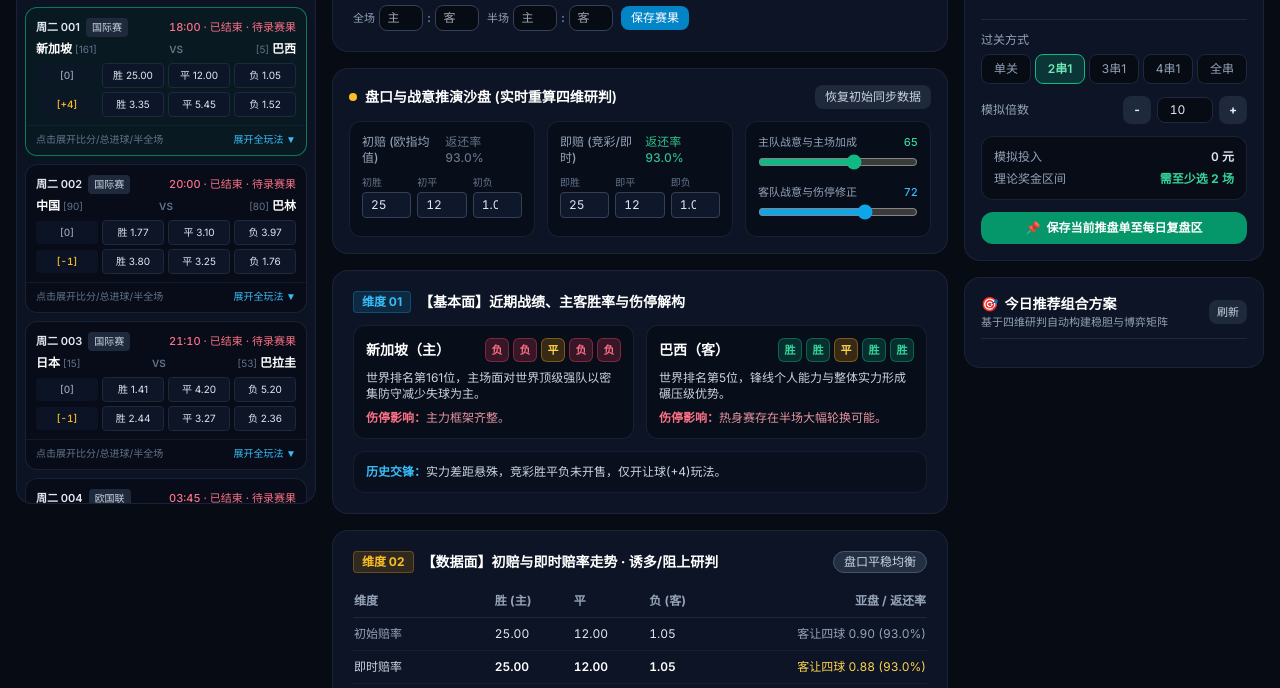
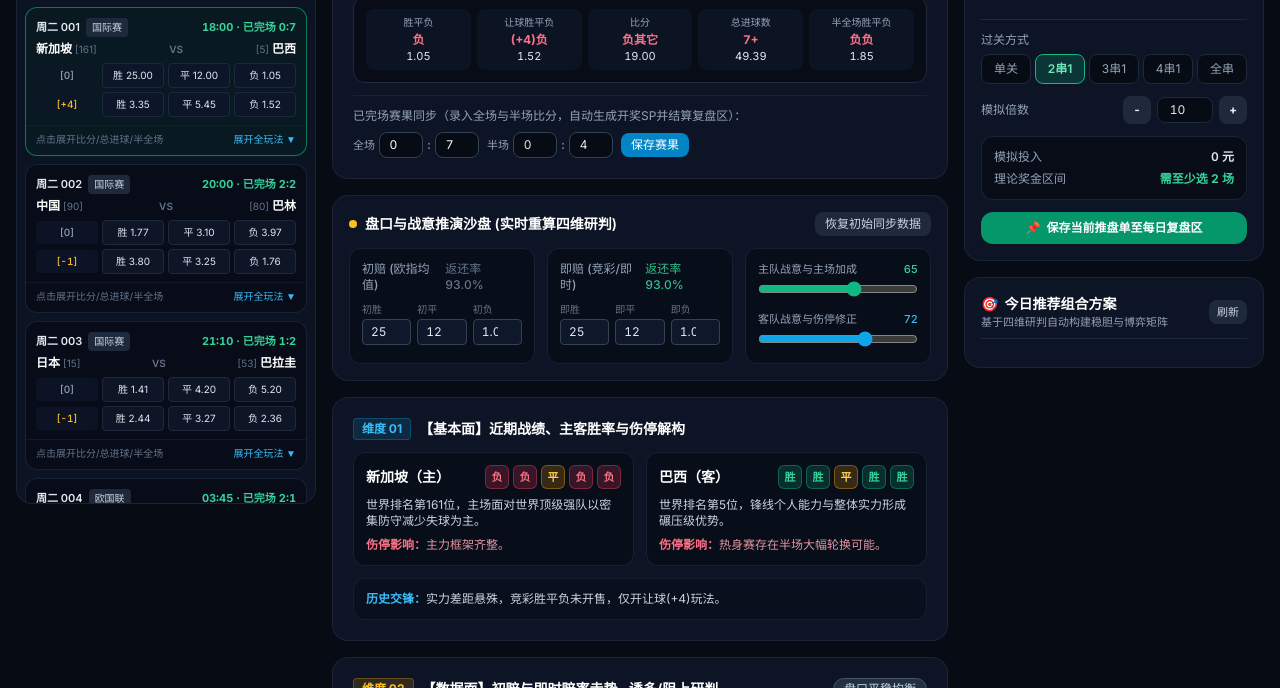
Before and after one commit to bl17784999986-ai/laupak-football, a plain HTML site: page index.html in a window 1280 px wide. Shown: the part 320-1008 px from the top of the page. Drawn offline with nearby package versions, Linux system fonts and the light colour scheme.

Commit message:
Add files via upload

```diff
--- a/index.html
+++ b/index.html
@@ -537,7 +537,7 @@
       <div class="flex flex-wrap items-center justify-between gap-2 pt-2 border-t border-slate-800 text-[11px] text-slate-400">
         <div class="flex items-center gap-3 flex-wrap">
           <span class="inline-flex items-center gap-1"><span class="w-2 h-2 rounded-full bg-emerald-400"></span>有开盘/已同步赛事</span>
-          <span class="inline-flex items-center gap-1"><span class="w-2 h-2 rounded-full bg-sky-400"></span>今日 (2026-11-17)</span>
+          <span class="inline-flex items-center gap-1"><span class="w-2 h-2 rounded-full bg-sky-400"></span>今日 (2026-11-18)</span>
           <span class="inline-flex items-center gap-1"><span class="w-2 h-2 rounded-full bg-slate-600"></span>暂无开盘</span>
         </div>
         <button id="btnCalGoToday" type="button" class="px-2.5 py-1 rounded-lg bg-slate-800 hover:bg-slate-700 text-sky-300 font-medium transition">跳转到今日 (11-17)</button>
@@ -1340,7 +1340,7 @@
       '2026-11-16': JSON.parse(JSON.stringify(MONDAY_MATCHES)),
       '2026-11-17': JSON.parse(JSON.stringify(TUESDAY_MATCHES))
     };
-    const DATA_VERSION = '2026-11-17-v2';
+    const DATA_VERSION = '2026-11-18-v1';
     try {
       const prevVer = localStorage.getItem('jc_sim_data_ver');
       if (prevVer !== DATA_VERSION) {
@@ -1407,7 +1407,17 @@
       },
       sun011: {
         homeGoals: 4, awayGoals: 1, htHome: '', htAway: ''
-      }
+      },
+      tue001: { homeGoals: 0, awayGoals: 7, htHome: 0, htAway: 4 },
+      tue002: { homeGoals: 2, awayGoals: 2, htHome: 1, htAway: 2 },
+      tue003: { homeGoals: 1, awayGoals: 2, htHome: '', htAway: '' },
+      tue004: { homeGoals: 2, awayGoals: 1, htHome: 1, htAway: 1 },
+      tue005: { homeGoals: 1, awayGoals: 1, htHome: 1, htAway: 1 },
+      tue006: { homeGoals: 2, awayGoals: 3, htHome: 2, htAway: 1 },
+      tue007: { homeGoals: 2, awayGoals: 3, htHome: 2, htAway: 2 },
+      tue008: { homeGoals: 1, awayGoals: 1, htHome: 1, htAway: 0 },
+      tue009: { homeGoals: 3, awayGoals: 0, htHome: 1, htAway: 0 },
+      tue010: { homeGoals: 0, awayGoals: 0, htHome: 0, htAway: 0 }
     };
 
     // Load saved ticket & review records safely
@@ -1822,17 +1832,27 @@
       lossScores.push(buildScoreObj('负其他', lossOtherPct));
 
       const allScores = [...winScores, ...drawScores, ...lossScores];
-      const dirSortedScores = [...allScores].sort((x, y) => {
-        const isDrawX = x.label.includes(':') && x.label.split(':')[0] === x.label.split(':')[1];
-        const isDrawY = y.label.includes(':') && y.label.split(':')[0] === y.label.split(':')[1];
-        const isHomeX = x.label === '胜其他' || (x.label.includes(':') && +x.label.split(':')[0] > +x.label.split(':')[1]);
-        const isHomeY = y.label === '胜其他' || (y.label.includes(':') && +y.label.split(':')[0] > +y.label.split(':')[1]);
-        const isAwayX = x.label === '负其他' || (x.label.includes(':') && +x.label.split(':')[0] < +x.label.split(':')[1]);
-        const isAwayY = y.label === '负其他' || (y.label.includes(':') && +y.label.split(':')[0] < +y.label.split(':')[1]);
-        const wX = x.pct * (probH >= 48 && isHomeX ? 1.35 : probA >= 46 && isAwayX ? 1.35 : probD >= 30 && isDrawX ? 1.2 : 1.0);
-        const wY = y.pct * (probH >= 48 && isHomeY ? 1.35 : probA >= 46 && isAwayY ? 1.35 : probD >= 30 && isDrawY ? 1.2 : 1.0);
-        return wY - wX;
-      });
+      // Scoreline alignment strictly matching BOTH primary 1X2 verdict AND Handicap verdict
+      function scoreAlignWeight(lbl) {
+        if (lbl === '胜其他') return recHandicap.endsWith('胜') && probH >= 50 ? 1.2 : 0.4;
+        if (lbl === '负其他') return recHandicap.endsWith('负') && probA >= 46 ? 1.2 : 0.4;
+        if (lbl === '平其他') return 0.2;
+        const [hg, ag] = lbl.split(':').map(Number);
+        const hcDiff = hg + m.handicap - ag;
+        let w = 1.0;
+        if (recHandicap.endsWith('胜')) {
+          w *= (hcDiff > 0 ? 2.4 : (hg > ag ? 0.9 : 0.35));
+        } else if (recHandicap.endsWith('平')) {
+          w *= (hcDiff === 0 ? 2.4 : ((probH >= 48 && hg > ag) || (probA >= 46 && hg < ag) ? 0.95 : 0.35));
+        } else if (recHandicap.endsWith('负')) {
+          w *= (hcDiff < 0 ? 2.4 : (hg < ag ? 0.9 : 0.35));
+        }
+        if (probH >= 50 && hg > ag) w *= 1.35;
+        else if (probA >= 46 && hg < ag) w *= 1.35;
+        else if (probD >= 30 && hg === ag) w *= 1.25;
+        return w;
+      }
+      const dirSortedScores = [...allScores].sort((x, y) => (y.pct * scoreAlignWeight(y.label)) - (x.pct * scoreAlignWeight(x.label)));
       const topPoissonScores = dirSortedScores.slice(0, 3).map(x => ({
         score: x.label.replace(':', '-'),
         pct: `${x.pct.toFixed(0)}%`,
@@ -3645,7 +3665,7 @@
       const firstDay = new Date(calViewYear, calViewMonth, 1).getDay(); // 0=Sun..6=Sat
       const mondayOffset = (firstDay + 6) % 7;
       const daysInMonth = new Date(calViewYear, calViewMonth + 1, 0).getDate();
-      const todayStr = '2026-11-17';
+      const todayStr = '2026-11-18';
 
       let cells = [];
       for (let i = 0; i < mondayOffset; i++) {
```
